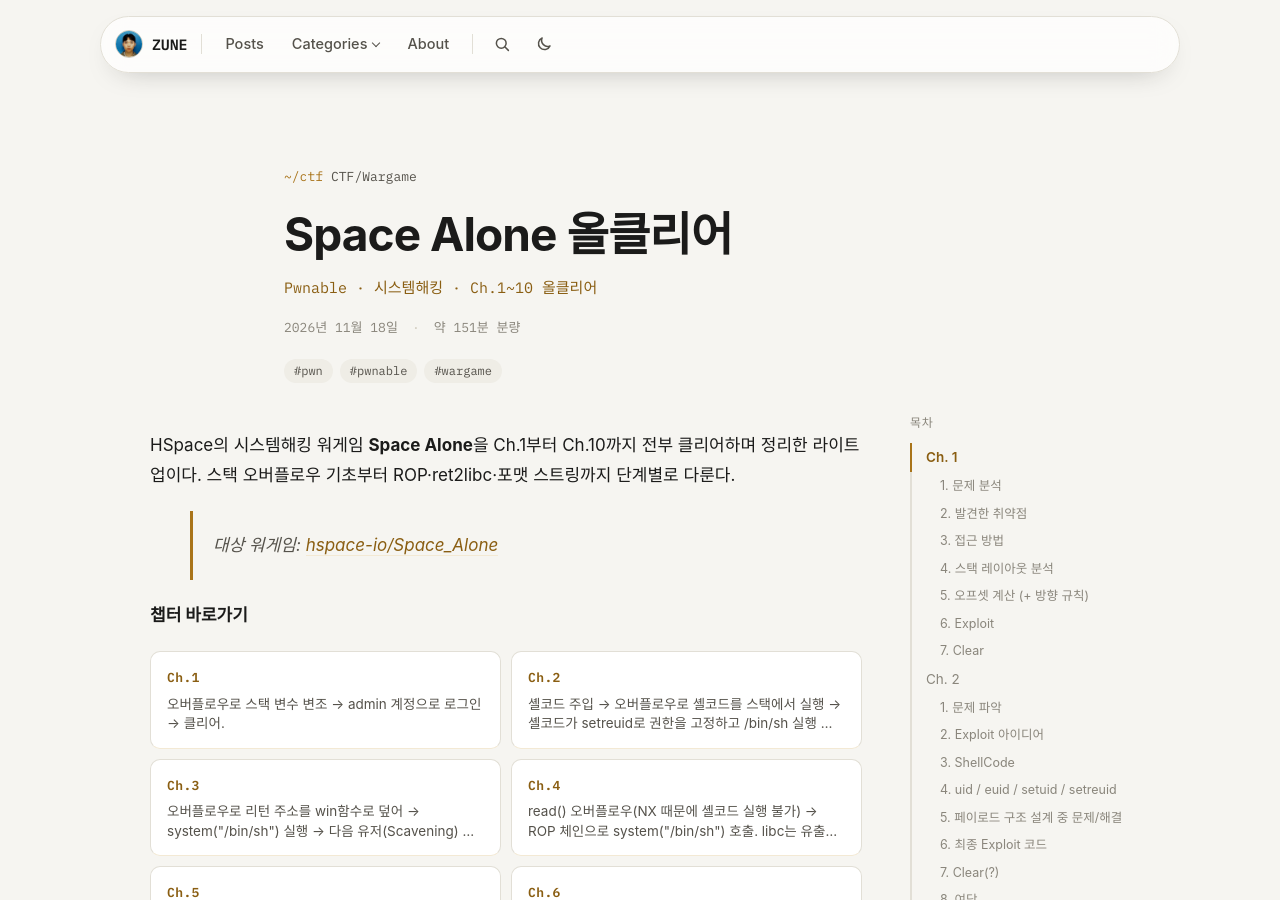
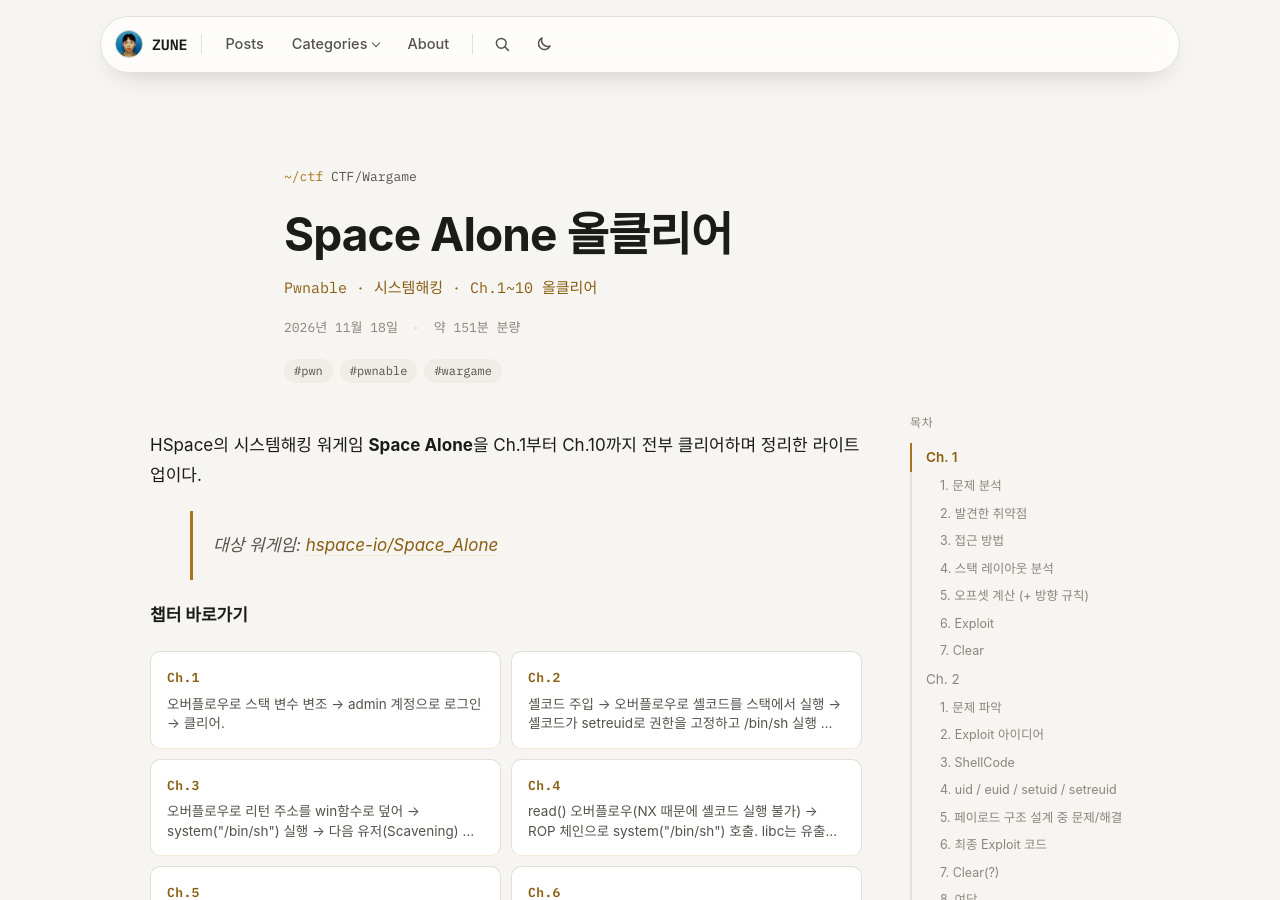
Before and after one commit to junseopark0216/junseopark0216.github.io, a Jekyll site: the page built from _posts/2026-10-28-space-alone.md, in a window 1280 px wide and 900 px high. Built offline with Jekyll 4.4.1, drawn with Linux system fonts in a browser that asks for light colours; some web fonts are replaced.

Commit message:
Update 2026-10-28-space-alone.md

```diff
--- a/_posts/2026-10-28-space-alone.md
+++ b/_posts/2026-10-28-space-alone.md
@@ -7,8 +7,7 @@ group: wargame
 tags: ["pwn", "pwnable", "wargame"]
 ---
 
-HSpace의 시스템해킹 워게임 **Space Alone**을 Ch.1부터 Ch.10까지 전부 클리어하며 정리한 라이트업이다. 스택 오버플로우 기초부터 ROP·ret2libc·포맷 스트링까지 단계별로 다룬다.
-
+HSpace의 시스템해킹 워게임 **Space Alone**을 Ch.1부터 Ch.10까지 전부 클리어하며 정리한 라이트업이다.
 > 대상 워게임: [hspace-io/Space_Alone](https://github.com/hspace-io/Space_Alone)
 
 **챕터 바로가기**
```
